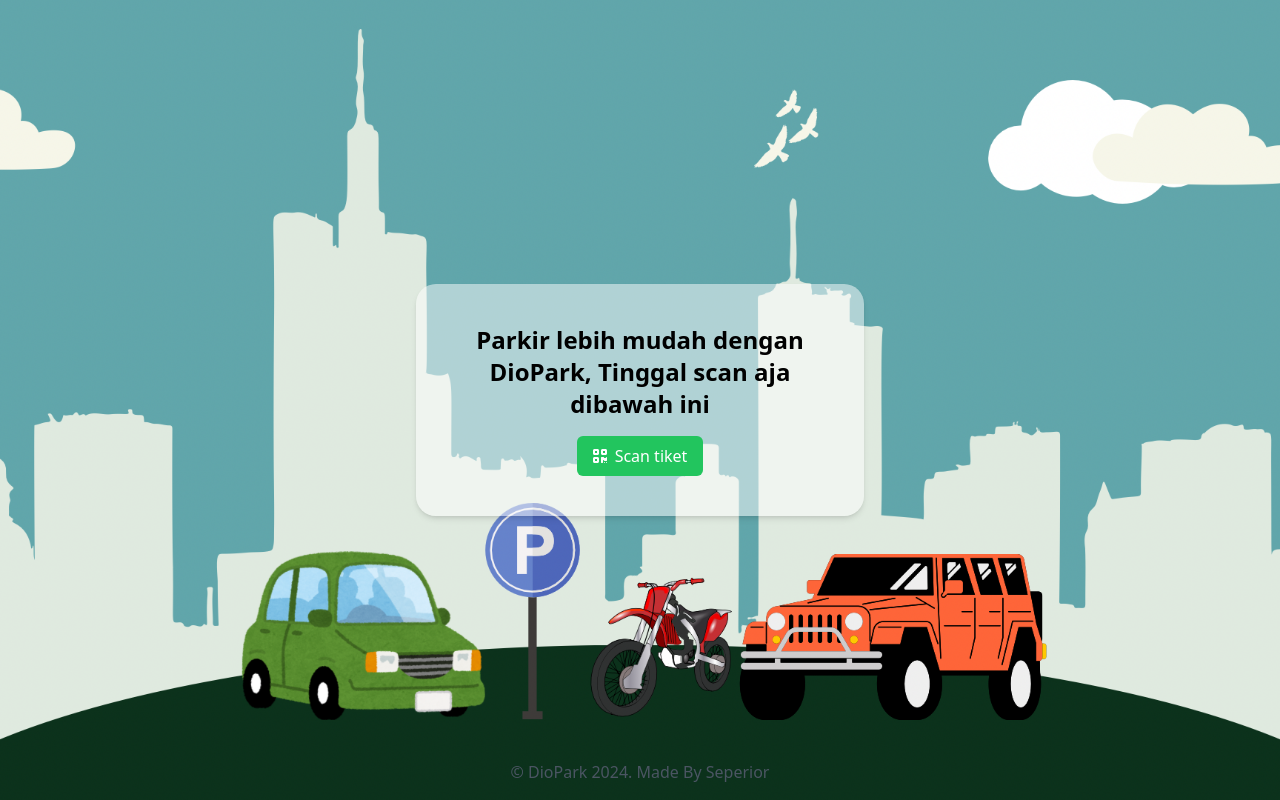
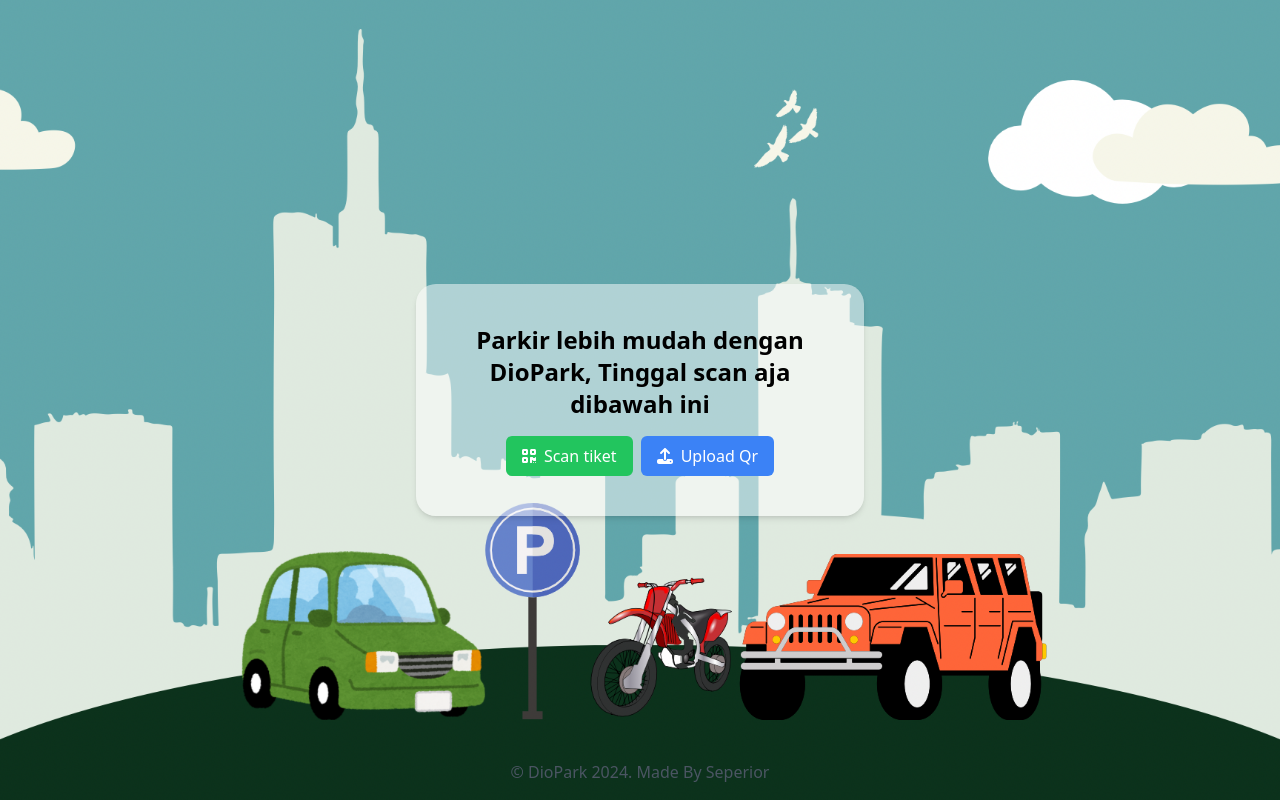
Before and after one commit to ishala/frontEnd_superior, a React (Vite) app: page /dashboard in a window 1280 px wide. Built offline with nearby package versions, Linux system fonts and the light colour scheme.

Commit message:
install for read qr in react

```diff
--- a/package.json
+++ b/package.json
@@ -12,6 +12,7 @@
   "dependencies": {
     "@fortawesome/free-solid-svg-icons": "^6.5.2",
     "@fortawesome/react-fontawesome": "^0.2.0",
+    "qr-scanner": "^1.4.2",
     "react": "^18.2.0",
     "react-dom": "^18.2.0",
     "react-router-dom": "^6.22.3"
--- a/src/page/Dashboard.jsx
+++ b/src/page/Dashboard.jsx
@@ -1,21 +1,91 @@
-import { Link } from 'react-router-dom';
+import { useState } from 'react';
+import QrScanner from 'qr-scanner';
 import { FontAwesomeIcon } from '@fortawesome/react-fontawesome';
-import { faQrcode } from '@fortawesome/free-solid-svg-icons';
+import { faQrcode, faTimes, faCamera, faUpload } from '@fortawesome/free-solid-svg-icons';
 import backgroundImage from '../assets/img/main_bg.jpg';
 import Footer from '../component/Footer';
 
 function Dashboard() {
+    const [result, setResult] = useState('');
+    const [scanning, setScanning] = useState(false);
+    const [torchOn, setTorchOn] = useState(false);
+    const [imageUpload, setImageUpload] = useState('');
+
+    const startScanning = () => {
+        setScanning(true);
+        const videoElem = document.getElementById('qr-video');
+        const qrScanner = new QrScanner(videoElem, result => {
+            setResult(result);
+            qrScanner.stop();
+        });
+        qrScanner.start();
+    };
+
+    const stopScanning = () => {
+        setResult('');
+        setScanning(false);
+    };
+
+    const toggleTorch = () => {
+        const videoElem = document.getElementById('qr-video');
+        videoElem.srcObject.getVideoTracks()[0].applyConstraints({
+            advanced: [{ torch: !torchOn }]
+        });
+        setTorchOn(!torchOn);
+    };
+
+    const handleImageUpload = (event) => {
+        const file = event.target.files[0];
+        if (file) {
+            const reader = new FileReader();
+            reader.onload = (e) => {
+                setImageUpload(e.target.result);
+                QrScanner.scanImage(e.target.result)
+                    .then(result => setResult(result))
+                    .catch(error => console.error(error || 'No QR code found.'));
+            };
+            reader.readAsDataURL(file);
+        }
+    };
+
     return (
         <div className="flex items-center justify-center min-h-screen" style={{ backgroundImage: `url(${backgroundImage})`, backgroundSize: 'cover', backgroundPosition: 'center' }}>
             <div className="max-w-md w-full py-10 px-6 bg-white bg-opacity-50 shadow-md rounded-md" style={{ borderRadius: '20px' }}>
                 <h2 className="text-2xl text-center font-semibold mb-4">
                     Parkir lebih mudah dengan DioPark, Tinggal scan aja dibawah ini
                 </h2>
-                <div className="flex items-center justify-center">
-                    <Link to="/" className="bg-green-500 text-white px-4 py-2 rounded-md hover:bg-green-600 inline-block">
-                        <FontAwesomeIcon icon={faQrcode} className="mr-2" />Scan tiket
-                    </Link>
-                </div>
+                {!scanning && (
+                    <div className="flex items-center justify-center">
+                        <button onClick={startScanning} className="bg-green-500 text-white px-4 py-2 rounded-md hover:bg-green-600 inline-block mr-2">
+                            <FontAwesomeIcon icon={faQrcode} className="mr-2" />Scan tiket
+                        </button>
+                        <label htmlFor="file-upload" className="bg-blue-500 text-white px-4 py-2 rounded-md hover:bg-blue-600 inline-block">
+                            <FontAwesomeIcon icon={faUpload} className="mr-2" />Upload Qr
+                        </label>
+                        <input id="file-upload" type="file" accept="image/*" onChange={handleImageUpload} className="hidden" />
+                    </div>
+                )}
+                {scanning && (
+                    <div className="relative">
+                        <video id="qr-video" style={{ width: '100%' }} />
+                        <button onClick={stopScanning} className="absolute top-2 right-2 text-red-500">
+                            <FontAwesomeIcon icon={faTimes} />
+                        </button>
+                        <button onClick={toggleTorch} className="absolute top-2 left-2 text-yellow-500">
+                            <FontAwesomeIcon icon={faCamera} />
+                        </button>
+                    </div>
+                )}
+                {result && (
+                    <div className="mt-4">
+                        <p>Hasil scan: {result}</p>
+                    </div>
+                )}
+                {imageUpload && (
+                    <div className="mt-4">
+                        <img src={imageUpload} alt="Uploaded QR Code" style={{ maxWidth: '100%', height: 'auto' }} />
+                    </div>
+                )}
             </div>
             <Footer />
         </div>
```
Also changed, not shown: 1 other file (tests, documents, lock files or other folders).
